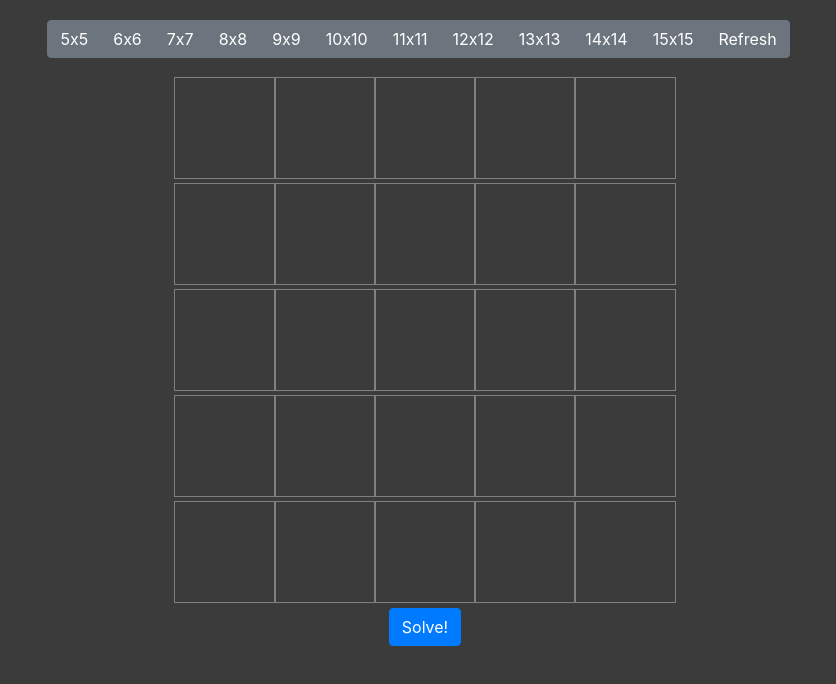
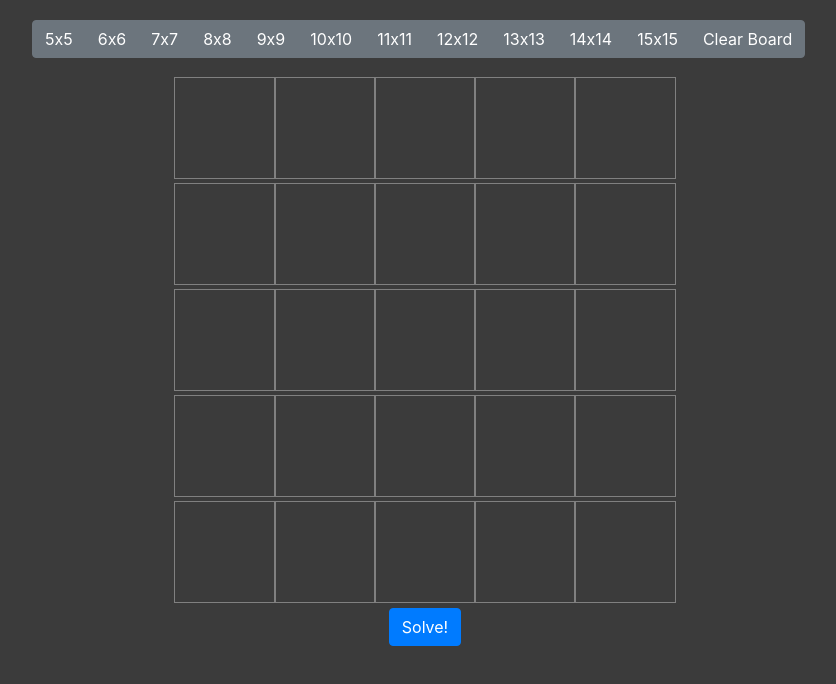
Before and after one commit to eldraegon/Flow-Free-Solver, a React (Create React App) app in the folder my-app/: page / in a window 1280 px wide. Shown: the top 684 px of the page, without its empty margins (215-1051 px from the left). Built offline with nearby package versions, Linux system fonts and the light colour scheme.

Commit message:
Update FlowFreeSolver.jsx

```diff
--- a/my-app/src/FlowFreeSolver/FlowFreeSolver.jsx
+++ b/my-app/src/FlowFreeSolver/FlowFreeSolver.jsx
@@ -121,7 +121,7 @@ export default class FlowFreeSolver extends Component {
                     <ButtonGroup className="btn">
                         {navButtons}
                         <Button variant="secondary"
-                        onClick={() => this.refreshButtonOnClick()}>Refresh</Button>
+                        onClick={() => this.refreshButtonOnClick()}>Clear Board</Button>
                     </ButtonGroup>
                 </div>
                 <div >
```
